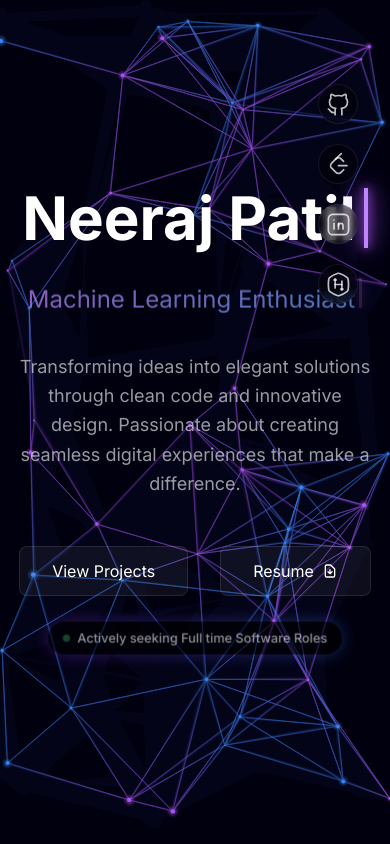
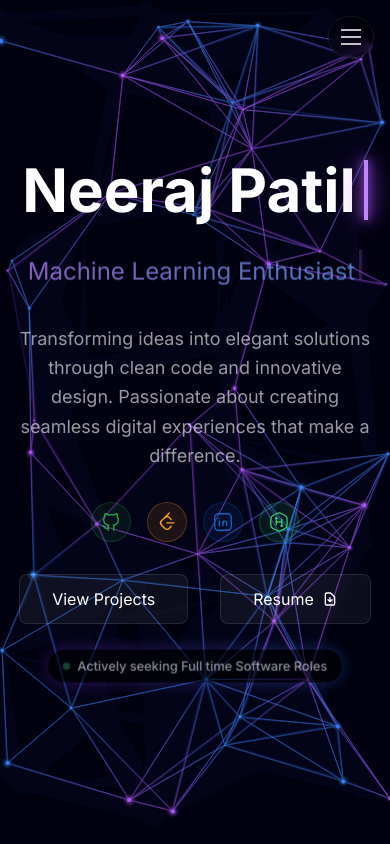
Before and after one commit to neeeraj1999/Portfolio, a Next.js app: page / in a window 390 px wide. Shown: the top 844 px of the page. Built offline with nearby package versions, Linux system fonts and the light colour scheme.

Commit message:
feat: Updated social icons with brand colors and improved mobile responsiveness

```diff
--- a/app/page.tsx
+++ b/app/page.tsx
@@ -1,13 +1,13 @@
-import HeroSection from "@/components/ui/hero-section";
-import AboutSection from "@/components/ui/about-section";
-import ExperienceSection from "@/components/ui/experience-section";
-import ProjectsSection from "@/components/ui/project-section";
-import SkillsSection from "@/components/ui/skills-section";
-import CertificationsSection from "@/components/ui/certifications-section";
-import ContactSection from "@/components/ui/contact-section";
-import NavbarMenu from "@/components/ui/navbar-menu";
-import VerticalNav from "@/components/ui/vertical-nav";
-import AnimatedBackground from "@/components/ui/animated-background";
+import HeroSection from "../components/ui/hero-section";
+import AboutSection from "../components/ui/about-section";
+import ExperienceSection from "../components/ui/experience-section";
+import ProjectsSection from "../components/ui/project-section";
+import SkillsSection from "../components/ui/skills-section";
+import CertificationsSection from "../components/ui/certifications-section";
+import ContactSection from "../components/ui/contact-section";
+import NavbarMenu from "../components/ui/navbar-menu";
+import MobileMenu from "../components/ui/mobile-menu";
+import AnimatedBackground from "../components/ui/animated-background";
 
 const navigationItems = [
   { title: "Home", href: "#home" },
@@ -30,10 +30,8 @@ export default function Home() {
       {/* Navigation */}
       <div className="fixed top-0 left-0 right-0 z-50 flex justify-center">
         <NavbarMenu items={navigationItems} />
+        <MobileMenu items={navigationItems} />
       </div>
-
-      {/* Vertical Navigation */}
-      <VerticalNav />
 
       {/* Content sections */}
       <div className="relative z-10">
--- a/components/ui/about-section.tsx
+++ b/components/ui/about-section.tsx
@@ -6,19 +6,6 @@ import Image from "next/image";
 const AboutSection = () => {
   return (
     <div className="relative min-h-screen flex items-center justify-center px-4 overflow-hidden">
-      {/* About Me Label */}
-      <motion.div
-        initial={{ opacity: 0, y: -20 }}
-        whileInView={{ opacity: 1, y: 0 }}
-        transition={{ duration: 0.5 }}
-        className="absolute top-20 left-1/2 -translate-x-1/2"
-      >
-        <h2 className="text-2xl font-light text-white/80 flex items-center gap-4">
-          <span className="w-8 h-[1px] bg-purple-500/50" />
-          About Me
-          <span className="w-8 h-[1px] bg-purple-500/50" />
-        </h2>
-      </motion.div>
 
       <div className="container mx-auto">
         <div className="grid grid-cols-1 lg:grid-cols-2 gap-12 items-center">
--- a/components/ui/hero-section.tsx
+++ b/components/ui/hero-section.tsx
@@ -2,6 +2,7 @@
 import { motion, AnimatePresence } from "framer-motion";
 import { useEffect, useState } from "react";
 import Link from "next/link";
+import VerticalNav from "./vertical-nav";
 
 const floatingAnimation = {
   animate: {
@@ -25,7 +26,6 @@ const HeroSection = () => {
     "Full Stack Developer",
     "Machine Learning Enthusiast",
     "Sports Fanatic"
-
   ];
 
   // Typewriter effect for name
@@ -102,13 +102,16 @@ const HeroSection = () => {
           initial={{ opacity: 0, y: 20 }}
           animate={{ opacity: 1, y: 0 }}
           transition={{ duration: 0.8, delay: 0.4 }}
-          className="mb-12"
+          className="mb-8"
         >
           <p className="text-lg md:text-xl text-white/60 leading-relaxed max-w-2xl mx-auto">
             Transforming ideas into elegant solutions through clean code and innovative design.
             Passionate about creating seamless digital experiences that make a difference.
           </p>
         </motion.div>
+
+        {/* Social Icons for Mobile */}
+        <VerticalNav />
 
         <motion.div
           className="flex flex-col items-center"
--- /dev/null
+++ b/components/ui/mobile-menu.tsx
@@ -0,0 +1,70 @@
+"use client";
+import React, { useState } from "react";
+import Link from "next/link";
+import { cn } from "../../lib/utils";
+
+const MobileMenu = ({
+  items,
+}: {
+  items: {
+    title: string;
+    href: string;
+  }[];
+}) => {
+  const [isOpen, setIsOpen] = useState(false);
+
+  return (
+    <div className="lg:hidden">
+      {/* Hamburger Button */}
+      <button
+        onClick={() => setIsOpen(!isOpen)}
+        className="fixed top-4 right-4 z-50 p-3 bg-black/40 backdrop-blur-sm border border-white/[0.08] rounded-full"
+        aria-label="Toggle menu"
+      >
+        <div className="w-5 h-4 relative flex flex-col justify-between">
+          <span
+            className={`w-full h-0.5 bg-white/75 transition-all duration-300 ${
+              isOpen ? "rotate-45 translate-y-1.5" : ""
+            }`}
+          />
+          <span
+            className={`w-full h-0.5 bg-white/75 transition-all duration-300 ${
+              isOpen ? "opacity-0" : ""
+            }`}
+          />
+          <span
+            className={`w-full h-0.5 bg-white/75 transition-all duration-300 ${
+              isOpen ? "-rotate-45 -translate-y-1.5" : ""
+            }`}
+          />
+        </div>
+      </button>
+
+      {/* Mobile Menu Overlay */}
+      <div
+        className={cn(
+          "fixed inset-0 z-40 bg-black/90 backdrop-blur-lg transform transition-transform duration-300 ease-in-out",
+          isOpen ? "translate-x-0" : "translate-x-full"
+        )}
+      >
+        <nav className="h-full flex items-center justify-center">
+          <ul className="flex flex-col items-center gap-8">
+            {items.map((item, idx) => (
+              <li key={item.href + idx}>
+                <Link
+                  href={item.href}
+                  onClick={() => setIsOpen(false)}
+                  className="text-xl font-medium text-white/75 hover:text-purple-400 transition-colors"
+                >
+                  {item.title}
+                </Link>
+              </li>
+            ))}
+          </ul>
+        </nav>
+      </div>
+    </div>
+  );
+};
+
+export default MobileMenu;
--- a/components/ui/vertical-nav.tsx
+++ b/components/ui/vertical-nav.tsx
@@ -9,7 +9,7 @@ interface NavItem {
   href: string;
   label: string;
   color: string;
-  hoverBg: string;
+  bgColor: string;
 }
 
 const VerticalNav = () => {
@@ -25,9 +25,26 @@ const VerticalNav = () => {
     },
   };
 
+  const mobileContainerVariants = {
+    hidden: { opacity: 0, y: 20 },
+    show: {
+      opacity: 1,
+      y: 0,
+      transition: {
+        staggerChildren: 0.1,
+        delayChildren: 0.3,
+      },
+    },
+  };
+
   const itemVariants = {
     hidden: { opacity: 0, x: 20 },
     show: { opacity: 1, x: 0 },
+  };
+
+  const mobileItemVariants = {
+    hidden: { opacity: 0, y: 10 },
+    show: { opacity: 1, y: 0 },
   };
 
   const navItems: NavItem[] = [
@@ -35,38 +52,74 @@ const VerticalNav = () => {
       icon: <IconBrandGithub className="stroke-[1.5]" />,
       href: "https://github.com/neeeraj1999",
       label: "GitHub",
-      color: "hover:text-[#2ea043]",
-      hoverBg: "hover:bg-[#2ea043]/10"
+      color: "#2ea043",
+      bgColor: "rgba(46, 160, 67, 0.1)"
     },
     {
       icon: <IconBrandLeetcode className="stroke-[1.5]" />,
       href: "https://leetcode.com/u/Neeeraj/",
       label: "LeetCode",
-      color: "hover:text-[#ffa116]",
-      hoverBg: "hover:bg-[#ffa116]/10"
+      color: "#ffa116",
+      bgColor: "rgba(255, 161, 22, 0.1)"
     },
     {
       icon: <IconBrandLinkedin className="stroke-[1.5]" />,
       href: "https://www.linkedin.com/in/neeraj-patil-76278816b/",
       label: "LinkedIn",
-      color: "hover:text-[#0a66c2]",
-      hoverBg: "hover:bg-[#0a66c2]/10"
+      color: "#0a66c2",
+      bgColor: "rgba(10, 102, 194, 0.1)"
     },
     {
       icon: <IconBrandHackerrank className="stroke-[1.5]" />,
       href: "https://www.hackerrank.com/profile/patilnv20",
       label: "HackerRank",
-      color: "hover:text-[#2ec866]",
-      hoverBg: "hover:bg-[#2ec866]/10"
+      color: "#2ec866",
+      bgColor: "rgba(46, 200, 102, 0.1)"
     }
   ];
 
   return (
+    <>
+      {/* Mobile Navigation (Between text and buttons) */}
+      <motion.div
+        variants={mobileContainerVariants}
+        initial="hidden"
+        animate="show"
+        className="lg:hidden flex flex-row justify-center gap-4 mb-8"
+      >
+        {navItems.map((navItem, index) => (
+          <motion.div
+            key={index}
+            variants={mobileItemVariants}
+            whileHover={{ scale: 1.1 }}
+            whileTap={{ scale: 0.95 }}
+          >
+            <Link
+              href={navItem.href}
+              target="_blank"
+              rel="noopener noreferrer"
+              className="flex items-center justify-center w-10 h-10 rounded-full transition-all duration-300 hover:scale-110"
+              style={{
+                backgroundColor: navItem.bgColor,
+                border: `1px solid ${navItem.color}40`
+              }}
+              aria-label={navItem.label}
+            >
+              {React.cloneElement(navItem.icon, {
+                size: 22,
+                style: { color: navItem.color }
+              })}
+            </Link>
+          </motion.div>
+        ))}
+      </motion.div>
+
+      {/* Desktop Navigation (Vertical) */}
       <motion.div
         variants={containerVariants}
         initial="hidden"
         animate="show"
-      className="fixed right-8 top-[10%] -translate-y-0 z-50 flex flex-col gap-5"
+        className="hidden lg:flex fixed right-8 top-[10%] -translate-y-0 z-50 flex-col gap-5"
       >
         {navItems.map((navItem, index) => (
           <motion.div
@@ -79,16 +132,22 @@ const VerticalNav = () => {
               href={navItem.href}
               target="_blank"
               rel="noopener noreferrer"
-            className={`vertical-nav-icon text-white/75 ${navItem.color} ${navItem.hoverBg} transition-all duration-300
-              flex items-center justify-center w-10 h-10 rounded-full bg-black/40 backdrop-blur-sm border border-white/[0.08]
-              hover:shadow-lg hover:shadow-white/[0.03]`}
+              className="flex items-center justify-center w-10 h-10 rounded-full transition-all duration-300 hover:scale-110"
+              style={{
+                backgroundColor: navItem.bgColor,
+                border: `1px solid ${navItem.color}40`
+              }}
               aria-label={navItem.label}
             >
-            {React.cloneElement(navItem.icon, { size: 27 })}
+              {React.cloneElement(navItem.icon, {
+                size: 27,
+                style: { color: navItem.color }
+              })}
             </Link>
           </motion.div>
         ))}
       </motion.div>
+    </>
   );
 };
 
--- a/package.json
+++ b/package.json
@@ -25,13 +25,13 @@
     "three": "^0.171.0"
   },
   "devDependencies": {
-    "@types/node": "^20",
-    "@types/react": "^18",
+    "@types/node": "20.17.10",
+    "@types/react": "18.3.18",
     "@types/react-dom": "^18",
     "eslint": "^8",
     "eslint-config-next": "15.0.4",
     "postcss": "^8",
     "tailwindcss": "^3.4.1",
-    "typescript": "^5"
+    "typescript": "5.7.2"
   }
 }
```
Also changed, not shown: components/ui/experience-section.tsx (+32 -16 lines), components/ui/footer.tsx (+3 -14 lines), components/ui/skills-section.tsx (+13 -15 lines), 1 other file (tests, documents, lock files or other folders). Lines whose indentation alone changed are shown as unchanged.
